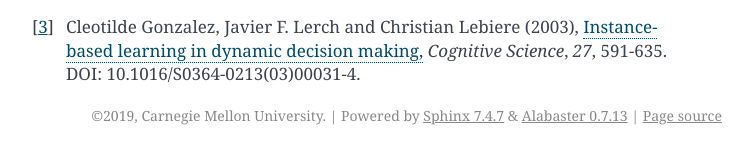
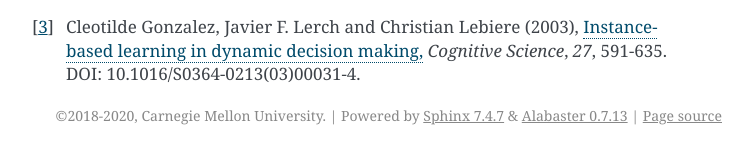
Before and after one commit to dfmorrison/pyactup, a Sphinx documentation site: the page built from doc/index.rst, in a window 1280 px wide and 900 px high, scrolled down 9872 px. Shown: the part 745-897 px from the top of the window, without its empty margins (388-1141 px from the left). Built offline with Sphinx 7.4.7, drawn with Linux system fonts in a browser that asks for light colours; formulas are drawn with MathJax 3.

Commit message:
update copyright years

```diff
--- a/doc/conf.py
+++ b/doc/conf.py
@@ -59,4 +59,4 @@ html_theme = 'alabaster'
 # so a file named "default.css" will overwrite the builtin "default.css".
 html_static_path = ['_static']
 
-copyright = "2019, Carnegie Mellon University"
+copyright = "2018-2020, Carnegie Mellon University"
--- a/pyactup.py
+++ b/pyactup.py
@@ -1,4 +1,4 @@
-# Copyright (c) 2018-2019 Carnegie Mellon University
+# Copyright (c) 2018-2020 Carnegie Mellon University
 #
 # Permission is hereby granted, free of charge, to any person obtaining a copy of this
 # software and associated documentation files (the "Software"), to deal in the Software
--- a/test_pyactup.py
+++ b/test_pyactup.py
@@ -1,4 +1,4 @@
-# Copyright 2018-2019 Carnegie Mellon University
+# Copyright 2018-2020 Carnegie Mellon University
 
 from pyactup import *
 import pyactup
```
Also changed, not shown: README.md (+1 -1 lines).
